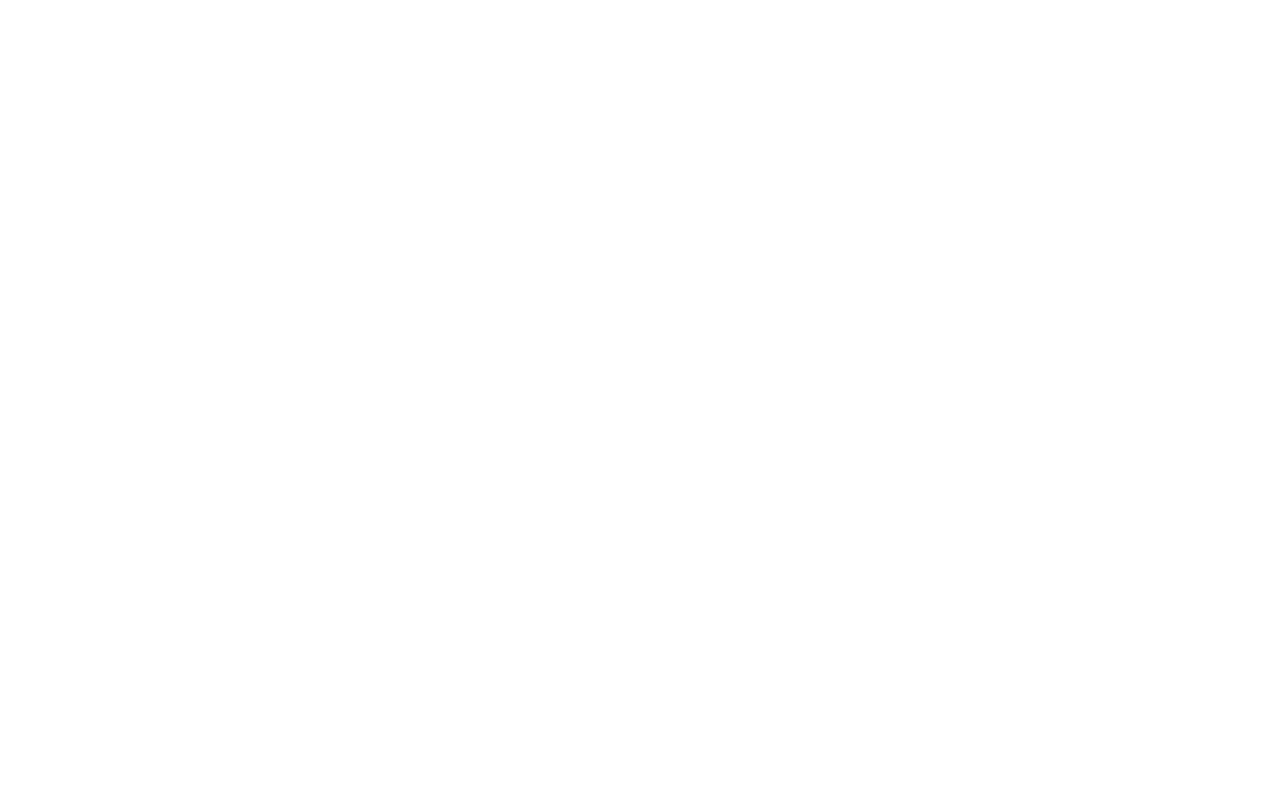
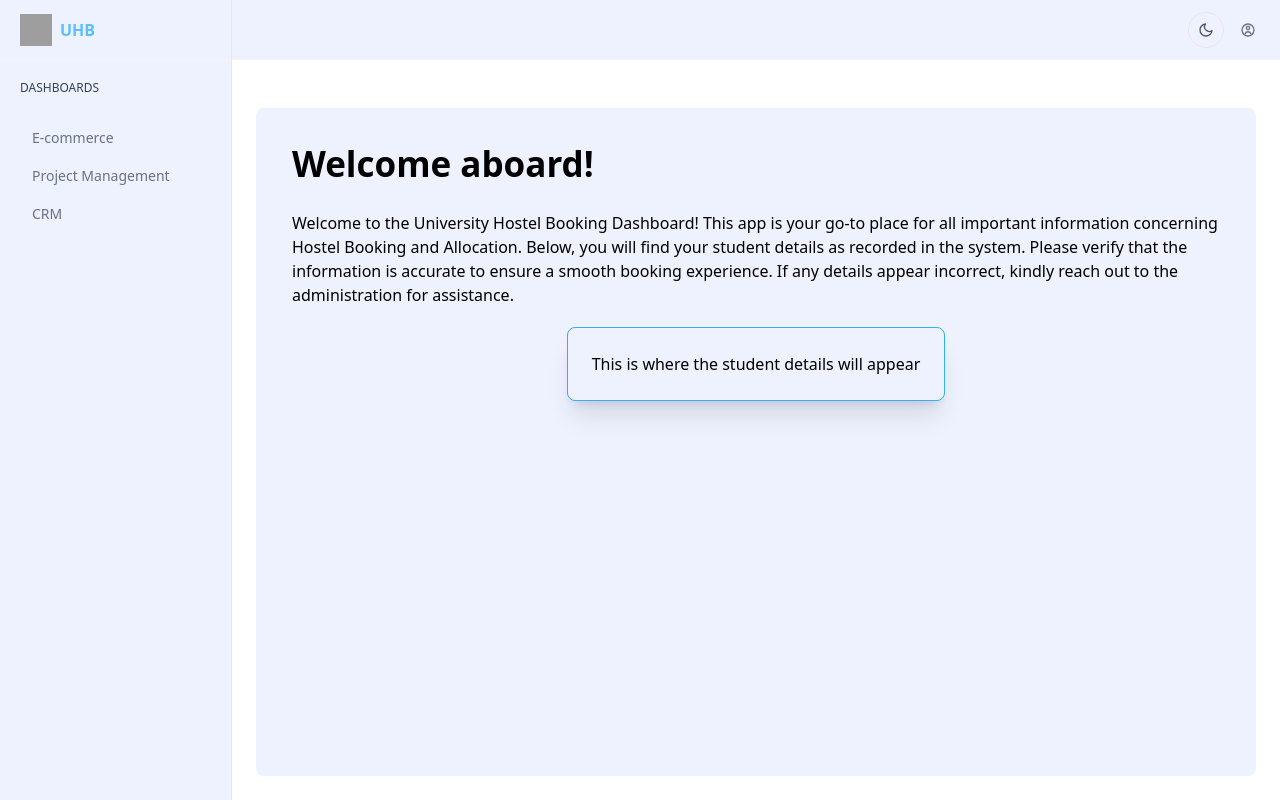
Before and after one commit to EvansMungai/UHBUI, an Angular app: page /uhb/student in a window 1280 px wide. Before the commit this address led to /. Built offline with nearby package versions, Linux system fonts and the light colour scheme; grey boxes are pictures that could not be loaded.

Commit message:
feat(student): implement student dashboard.

```diff
--- /dev/null
+++ b/src/app/shared/features/student/student-dashboard/student-dashboard.html
@@ -0,0 +1,40 @@
+<h1 class="text-[35px] dark:text-white font-bold">Welcome aboard!</h1>
+<p class="my-5 dark:text-white">Welcome to the University Hostel Booking Dashboard! This app is your go-to place for all
+    important
+    information concerning Hostel Booking and Allocation. Below, you will find your student details as recorded in the
+    system. Please verify that the information is accurate to ensure a smooth booking experience. If any details appear
+    incorrect, kindly reach out to the administration for assistance.</p>
+<app-card [cardStyles]="'bg-primary dark:bg-primary-alt border border-accent shadow-xl rounded-lg'">
+    <p class="dark:text-white">This is where the student details will appear</p>
+</app-card>
+<!-- @defer(when studentData()){
+<div class="mt-6">
+    <h3 class="text-lg font-semibold pb-2 border-b border-gray-200 mb-4">
+        Personal Information
+    </h3>
+    <div class="grid md:grid-cols-2 gap-4">
+        <div>
+            <span class="font-medium text-gray-600">Registration Number:</span>
+            <span class="ml-2">{{studentData()?.regNo}}</span>
+        </div>
+        <div>
+            <span class="font-medium text-gray-600">Surname:</span>
+            <span class="ml-2">{{studentData()?.surname}}</span>
+        </div>
+        <div>
+            <span class="font-medium text-gray-600">First Name:</span>
+            <span class="ml-2">{{studentData()?.firstName}}</span>
+        </div>
+        <div>
+            <span class="font-medium text-gray-600">Second Name:</span>
+            <span class="ml-2">{{studentData()?.secondName}}</span>
+        </div>
+        <div>
+            <span class="font-medium text-gray-600">Gender:</span>
+            <span class="ml-2">{{studentData()?.gender}}</span>
+        </div>
+    </div>
+</div>
+} @placeholder {
+<p>Loading .... Please Wait</p>
+} -->
--- /dev/null
+++ b/src/app/shared/features/student/student-dashboard/student-dashboard.ts
@@ -0,0 +1,44 @@
+import { Component } from '@angular/core';
+import { Card } from "../../../components/card/card";
+import { NavigationSection } from '../../../../core/interfaces/Menu';
+
+@Component({
+  imports: [Card],
+  selector: 'app-student-dashboard',
+  styleUrl: './student-dashboard.css',
+  templateUrl: './student-dashboard.html',
+})
+export class StudentDashboard {
+  menuSections: NavigationSection[] = [
+    {
+      title: 'Dashboards',
+      items: [
+        {
+          label: 'E-commerce',
+          link: '/dashboard/e-commerce',
+        },
+        {
+          label: 'Project Management',
+          link: '/dashboard/projects',
+        },
+        {
+          label: 'CRM',
+          link: '/dashboard/crm',
+        },
+      ],
+    }];
+  dropdownMenuSections: NavigationSection[] = [
+    {
+      title: '',
+      items: [
+        {
+          label: 'My-account',
+          link: '/my-account',
+        },
+        {
+          label: 'Log out',
+          link: '/my-account',
+        }
+      ],
+    }];
+}
--- a/src/app/shared/layouts/web-part/web-part.html
+++ b/src/app/shared/layouts/web-part/web-part.html
@@ -82,7 +82,9 @@
         <!-- Page Content -->
         <div class="flex min-h-screen flex-col pt-15 dark:bg-gray-700">
             <div class="flex flex-1 flex-col p-6">
-                <div class="mt-4 flex-1 rounded-lg bg-gray-100 dark:bg-primary-alt md:mt-6"></div>
+                <div class="mt-4 flex-1 px-4 sm:px-9 py-4 sm:py-[30px] rounded-lg bg-primary dark:bg-primary-alt md:mt-6">
+                    <router-outlet />
+                </div>
             </div>
         </div>
     </main>
--- a/src/app/shared/layouts/web-part/web-part.ts
+++ b/src/app/shared/layouts/web-part/web-part.ts
@@ -3,9 +3,10 @@ import { Breadcrumb } from "../../components/breadcrumb/breadcrumb";
 import { Menu } from '../../components/menu/menu';
 import { NavigationSection } from '../../../core/interfaces/Menu';
 import { ThemeToggle } from "../../components/theme-toggle/theme-toggle";
+import { RouterOutlet } from '@angular/router';
 
 @Component({
-  imports: [Breadcrumb, Menu, ThemeToggle],
+  imports: [Breadcrumb, Menu, ThemeToggle, RouterOutlet],
   selector: 'app-web-part',
   styleUrl: './web-part.css',
   templateUrl: './web-part.html',
```
Also changed, not shown: src/app/app.routes.ts (+6 -1 lines), src/app/shared/features/student/student-dashboard/student-dashboard.css (added), 1 other file (tests, documents, lock files or other folders).
